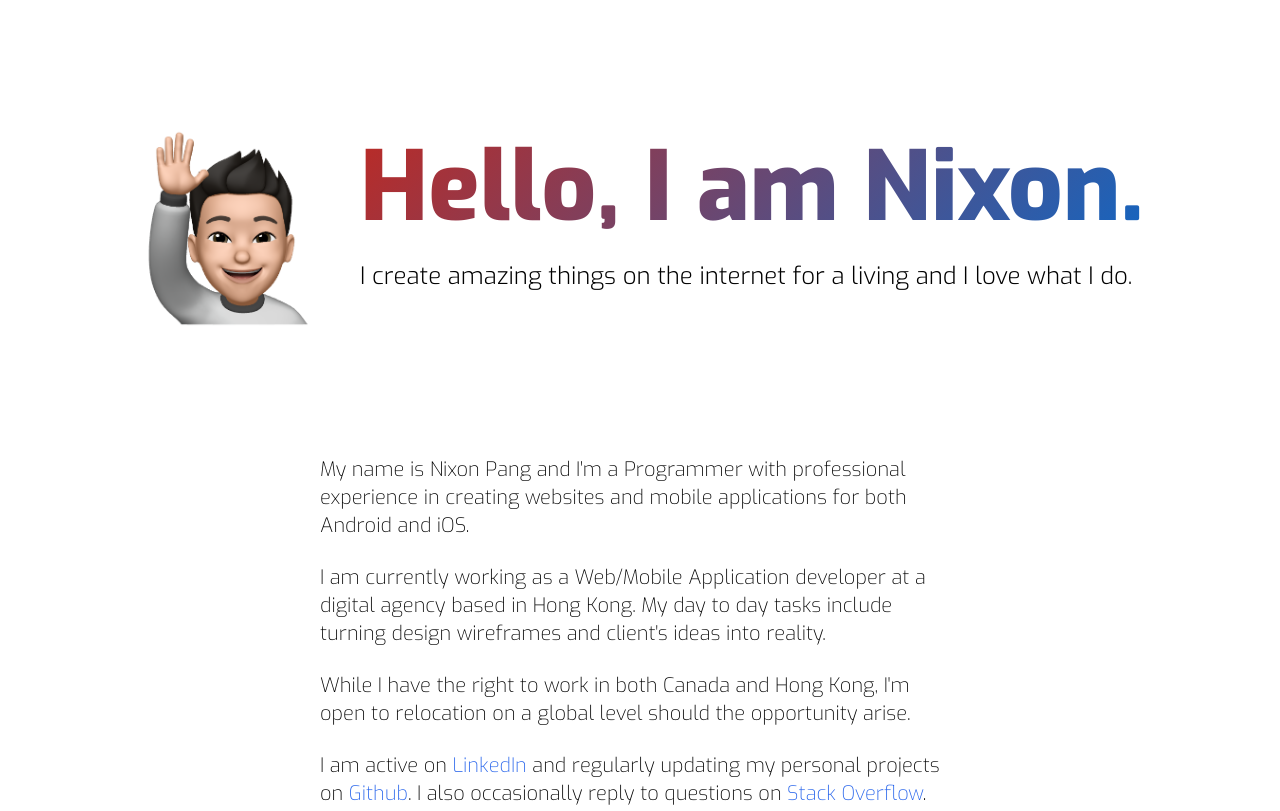
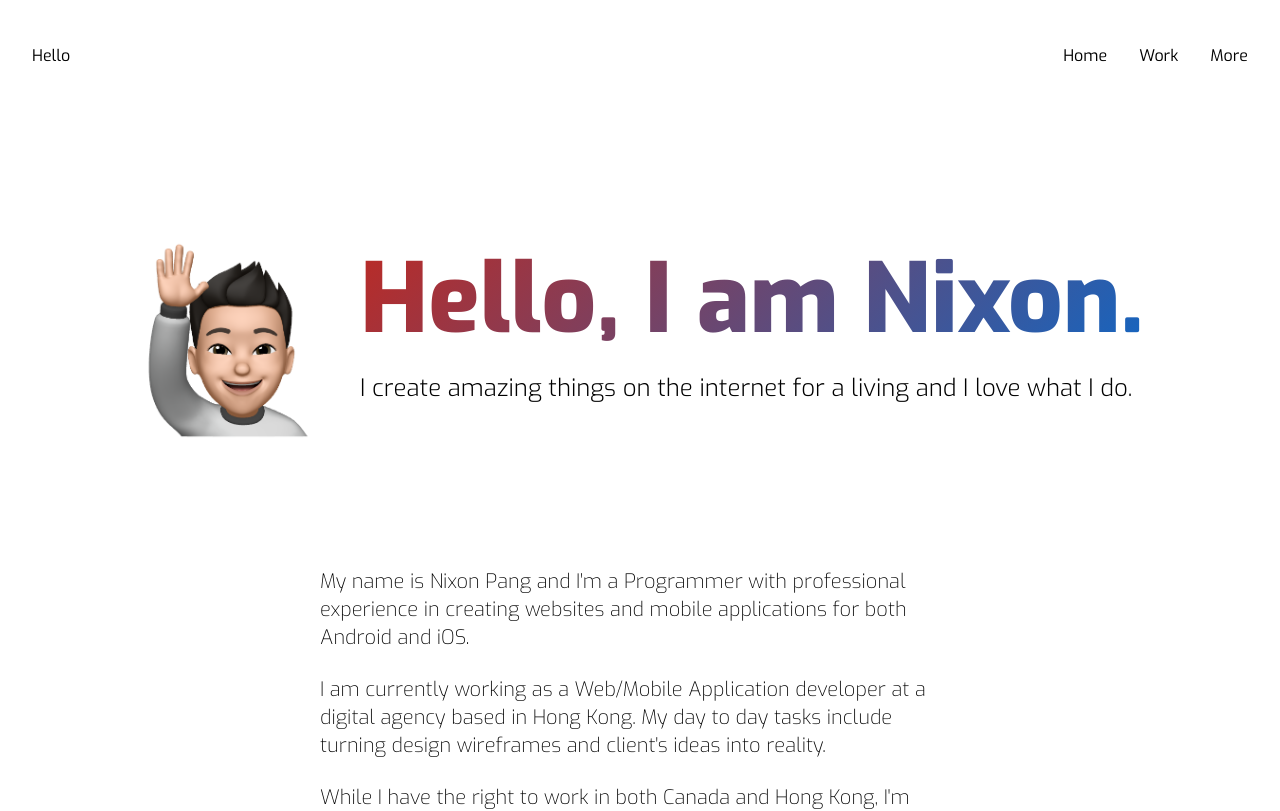
Before and after one commit to nickypangers/web-portfolio, a Vue app: page / in a window 1280 px wide. Shown: the top 811 px of the page. Built offline with nearby package versions, Linux system fonts and the light colour scheme.

Commit message:
router add 404

```diff
--- a/src/App.vue
+++ b/src/App.vue
@@ -1,13 +1,16 @@
 <template>
+  <Header />
   <!-- <div>hi</div> -->
   <router-view />
   <Footer />
 </template>
 
 <script>
+import Header from "@/components/Header";
 import Footer from "@/components/Footer";
 export default {
   components: {
+    Header,
     Footer,
   },
   setup() {},
--- /dev/null
+++ b/src/assets/data/navitems.json
@@ -0,0 +1,16 @@
+{
+  "items": [
+    {
+      "name": "Home",
+      "route": "/"
+    },
+    {
+      "name": "Work",
+      "route": "/work"
+    },
+    {
+      "name": "More",
+      "route": "/more"
+    }
+  ]
+}
--- a/src/components/Header.vue
+++ b/src/components/Header.vue
@@ -0,0 +1,50 @@
+<template>
+  <div class="overflow-hidden">
+    <div data-aos="fade-down" data-aos-duration="800">
+      <div class="h-28 flex justify-between items-center p-8">
+        <p>Hello</p>
+        <ul class="flex">
+          <!-- <li class="mr-8">Home</li>
+          <li class="mr-8">Work</li>
+          <li>More</li> -->
+          <router-link
+            v-for="(navItem, index) in navItemList.items"
+            :key="'navItem-' + index"
+            :to="navItem.route"
+            :class="{ 'mr-8': !isLastNavItem(index) }"
+          >
+            <li>
+              {{ navItem.name }}
+            </li>
+          </router-link>
+        </ul>
+      </div>
+    </div>
+  </div>
+</template>
+
+<script>
+import { onMounted } from "vue";
+import AOS from "aos";
+import "aos/dist/aos.css";
+import navItemList from "@/assets/data/navitems.json";
+export default {
+  setup() {
+    const isLastNavItem = (index) => {
+      if (index == navItemList.items.length - 1) {
+        return true;
+      }
+      return false;
+    };
+
+    onMounted(() => {
+      AOS.init();
+    });
+
+    return {
+      navItemList,
+      isLastNavItem,
+    };
+  },
+};
+</script>
--- a/src/router/index.js
+++ b/src/router/index.js
@@ -1,5 +1,7 @@
 import { createRouter, createWebHistory } from "vue-router";
 import Home from "../views/Home.vue";
+import About from "../views/About.vue";
+import PageNotFound from "../views/PageNotFound.vue";
 
 const routes = [
   {
@@ -10,11 +12,12 @@ const routes = [
   {
     path: "/about",
     name: "About",
-    // route level code-splitting
-    // this generates a separate chunk (about.[hash].js) for this route
-    // which is lazy-loaded when the route is visited.
-    component: () =>
-      import(/* webpackChunkName: "about" */ "../views/About.vue"),
+    component: About,
+  },
+  {
+    path: "/:pathMatch(.*)",
+    name: "PageNotFound",
+    component: PageNotFound,
   },
 ];
 
--- a/src/views/Home.vue
+++ b/src/views/Home.vue
@@ -6,14 +6,8 @@
         <Description />
       </div>
     </div>
-    <!-- <div class="overflow-hidden">
-      <div data-aos="fade-up">
-        <Description />
-      </div>
-    </div> -->
     <About />
     <Skills />
-    <!-- <Portfolio /> -->
     <Contact />
   </div>
 </template>
--- /dev/null
+++ b/src/views/PageNotFound.vue
@@ -0,0 +1,11 @@
+<template>
+  <section id="404">
+    <div class="bg-white">
+      <div class="container-box">
+        <div class="container-content">
+          <p>404 bitch</p>
+        </div>
+      </div>
+    </div>
+  </section>
+</template>
```
